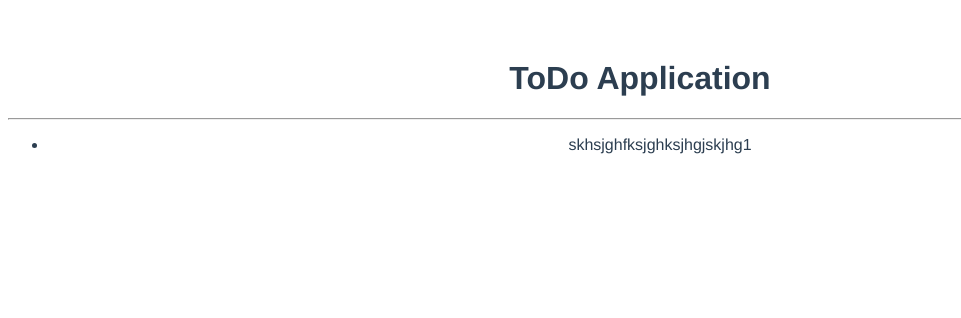
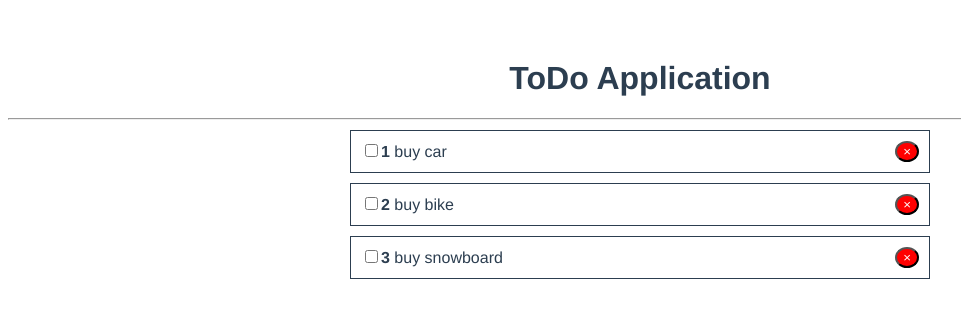
Before and after one commit to HorbynkoIvan/vue2-todo-list, a Vue app: page / in a window 1280 px wide. Shown: the top 318 px of the page, without its empty margins (0-961 px from the left). Built offline with nearby package versions, Linux system fonts and the light colour scheme.

Commit message:
some changes

```diff
--- a/package.json
+++ b/package.json
@@ -3,12 +3,15 @@
   "version": "0.1.0",
   "private": true,
   "scripts": {
-    "serve": "vue-cli-service serve",
+    "start": "vue-cli-service serve",
     "build": "vue-cli-service build",
     "lint": "vue-cli-service lint"
   },
   "dependencies": {
     "core-js": "^3.4.4",
+    "node-sass": "^4.13.0",
+    "sass-loader": "^8.0.1",
+    "style-loader": "^1.1.2",
     "vue": "^2.6.10"
   },
   "devDependencies": {
--- a/src/App.vue
+++ b/src/App.vue
@@ -2,7 +2,7 @@
   <div id="app">
     <h1>ToDo Application</h1>
     <hr/>
-    <TodoList/>
+    <TodoList v-bind:todos="todos"/>
   </div>
 </template>
 
@@ -12,6 +12,15 @@ export default {
   name: 'app',
   components: {
     TodoList
+  },
+  data () {
+    return {
+      todos: [
+        { id: 1, title: 'buy car', completed: false },
+        { id: 2, title: 'buy bike', completed: false },
+        { id: 3, title: 'buy snowboard', completed: false }
+      ]
+    }
   }
 }
 </script>
--- a/src/components/TodoList.vue
+++ b/src/components/TodoList.vue
@@ -1,7 +1,11 @@
 <template>
-  <div>
+  <div class="wrapper">
     <ul>
-      <Todoitem/>
+      <Todoitem
+        v-for="(todo, index) of todos"
+        v-bind:todo="todo"
+        v-bind:key="index"
+      />
     </ul>
   </div>
 </template>
@@ -9,8 +13,22 @@
 <script>
 import Todoitem from './Todoitem'
 export default {
+  props: ['todos'],
   components: {
     Todoitem
   }
 }
 </script>
+
+<style scoped>
+  .wrapper{
+    width: 100%;
+    max-width: 600px;
+    margin: 0 auto;
+    ul{
+      list-style: none;
+      margin: 0;
+      padding: 0;
+    }
+  }
+</style>
--- a/src/components/Todoitem.vue
+++ b/src/components/Todoitem.vue
@@ -1,5 +1,42 @@
 <template>
   <div>
-    <li>skhsjghfksjghksjhgjskjhg1</li>
+    <li>
+      <span v-bind:class="{done: todo.completed}">
+        <input type="checkbox" name="" id="" v-on:change="todo.completed = !todo.completed">
+        <strong>{{todo.id}}</strong>
+         {{todo.title}}
+      </span>
+     <button class="rm">&times;</button>
+    </li>
   </div>
 </template>
+
+<script>
+export default
+{
+  props: {
+    todo: {
+      type: Object,
+      required: true
+    }
+  }
+}
+</script>
+
+<style scoped>
+  li{
+    display: flex;
+    justify-content: space-between;
+    border: 1px solid #2c3e50;
+    padding: 10px;
+    margin: 10px;
+  }
+  .rm{
+    color: white;
+    background: red;
+    border-radius: 50%;
+  }
+  .done{
+    text-decoration: line-through;
+  }
+</style>
```
Also changed, not shown: 1 other file (tests, documents, lock files or other folders).
